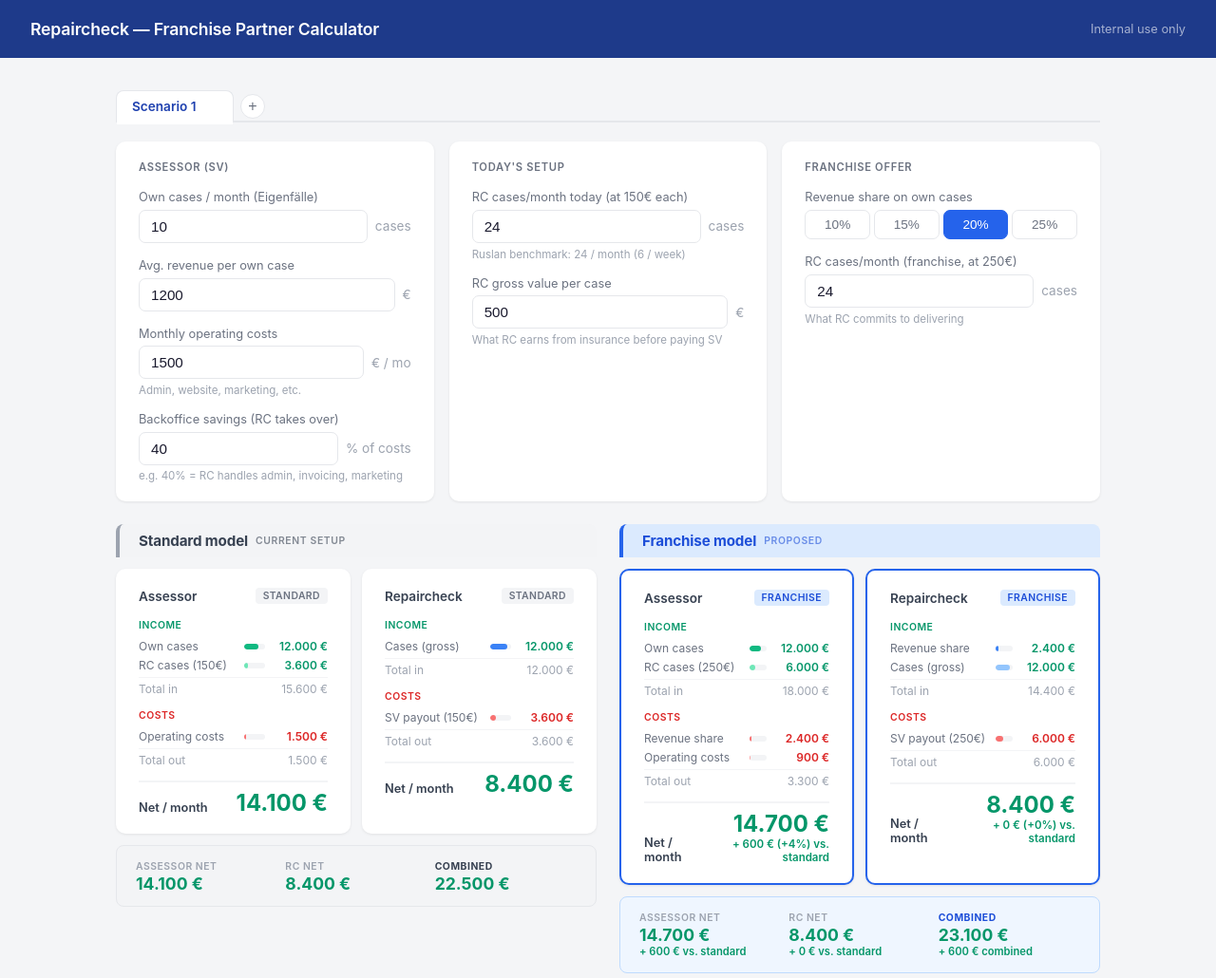
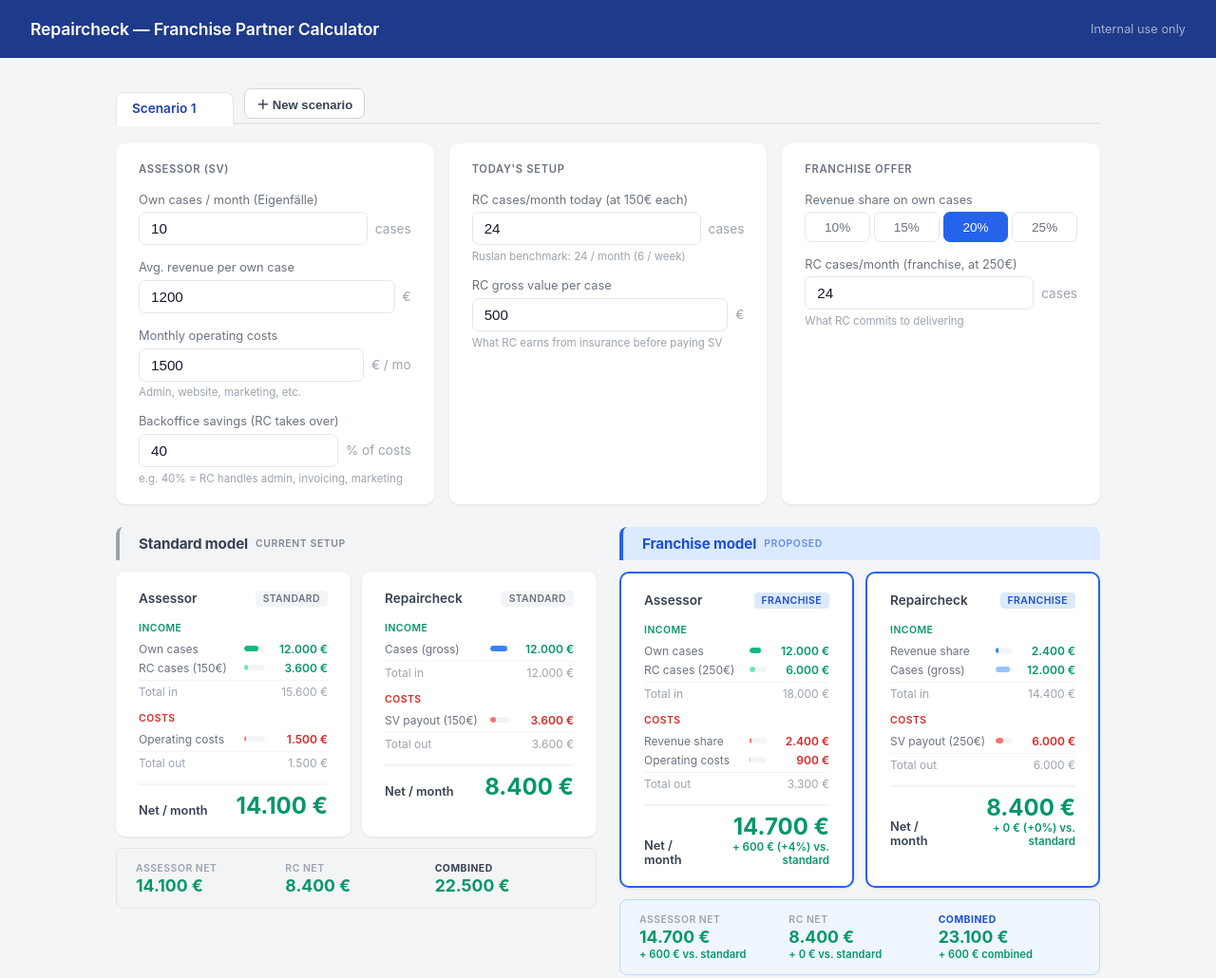
Before and after one commit to schuellerpa187/franchise-kalkulator, a plain HTML site: page index.html in a window 1280 px wide. Shown: the top 1030 px of the page at 95% size. Drawn offline with Linux system fonts and the light colour scheme.

Commit message:
Make 'New scenario' button visible as labeled button
Co-Authored-By: Claude Sonnet 4.6 <noreply@anthropic.com>

```diff
--- a/index.html
+++ b/index.html
@@ -92,23 +92,23 @@
   }
   .tab-close:hover { color: #ef4444; }
   .tab-add {
-    margin-left: 4px;
-    margin-bottom: 2px;
-    width: 26px;
-    height: 26px;
-    border: 1.5px solid #e5e7eb;
-    border-radius: 50%;
+    margin-left: 8px;
+    margin-bottom: 4px;
+    padding: 0.35rem 0.75rem;
+    border: 1.5px solid #d1d5db;
+    border-radius: 7px;
     background: white;
-    color: #6b7280;
-    font-size: 1rem;
-    line-height: 1;
+    color: #374151;
+    font-size: 0.82rem;
+    font-weight: 600;
     cursor: pointer;
     display: flex;
     align-items: center;
-    justify-content: center;
+    gap: 4px;
     transition: all 0.15s;
+    white-space: nowrap;
   }
-  .tab-add:hover { border-color: #2563eb; color: #2563eb; }
+  .tab-add:hover { border-color: #2563eb; color: #2563eb; background: #eff6ff; }
 
   /* Input section */
   .inputs-grid {
@@ -387,7 +387,7 @@
   <!-- TAB BAR -->
   <div class="tab-bar" id="tab-bar">
     <!-- rendered by JS -->
-    <button class="tab-add" onclick="addScenario()" title="Add scenario">+</button>
+    <button class="tab-add" onclick="addScenario()">＋ New scenario</button>
   </div>
 
   <!-- INPUTS -->
```
